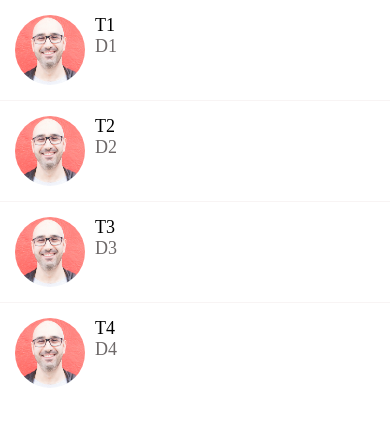
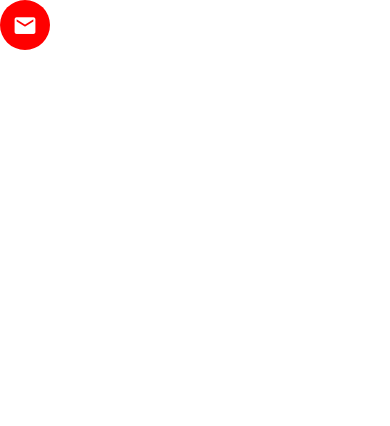
Before and after one commit to AliSabet81/React-native-ecommerce, a React Native app: screen / in a window 390 px wide. Shown: the top 426 px of the page. Built offline with nearby package versions, Linux system fonts and the light colour scheme.

Commit message:
Icon component

```diff
--- a/App.tsx
+++ b/App.tsx
@@ -1,10 +1,16 @@
-import { StyleSheet } from "react-native";
+import { StyleSheet, View } from "react-native";
 import React from "react";
 import MessagesScreen from "./app/screens/MessagesScreen";
 import ListingDetailsScreen from "./app/screens/ListingDetailsScreen";
+import { Icon, Screen } from "./app/components";
 
 export default function App() {
-  return <MessagesScreen />;
+  return (
+    <Screen>
+      <Icon name="email" size={50} backgroundColor="red" iconColor="white" />
+      <View></View>
+    </Screen>
+  );
 }
 
 const styles = StyleSheet.create({
--- /dev/null
+++ b/app/components/Icon.tsx
@@ -0,0 +1,35 @@
+import React from "react";
+import { StyleSheet, View } from "react-native";
+import { colors } from "../config/colors";
+import { MaterialCommunityIcons } from "@expo/vector-icons";
+import { ComponentProps } from "react";
+
+type Props = ComponentProps<typeof MaterialCommunityIcons>;
+export type IconName = Props["name"];
+
+export const Icon = ({
+  name,
+  size = 40,
+  backgroundColor = colors.black,
+  iconColor = colors.white,
+}: {
+  name: IconName;
+  size?: number;
+  backgroundColor?: string;
+  iconColor?: string;
+}) => {
+  return (
+    <View
+      style={{
+        width: size,
+        height: size,
+        borderRadius: size / 2,
+        backgroundColor,
+        justifyContent: "center",
+        alignItems: "center",
+      }}
+    >
+      <MaterialCommunityIcons name={name} color={iconColor} size={size / 2} />
+    </View>
+  );
+};
--- a/app/components/index.ts
+++ b/app/components/index.ts
@@ -5,3 +5,4 @@ export * from "./ListItem";
 export * from "./Screen";
 export * from "./ListItemSeprator";
 export * from "./ListItemDeleteAction";
+export * from "./Icon";
```
